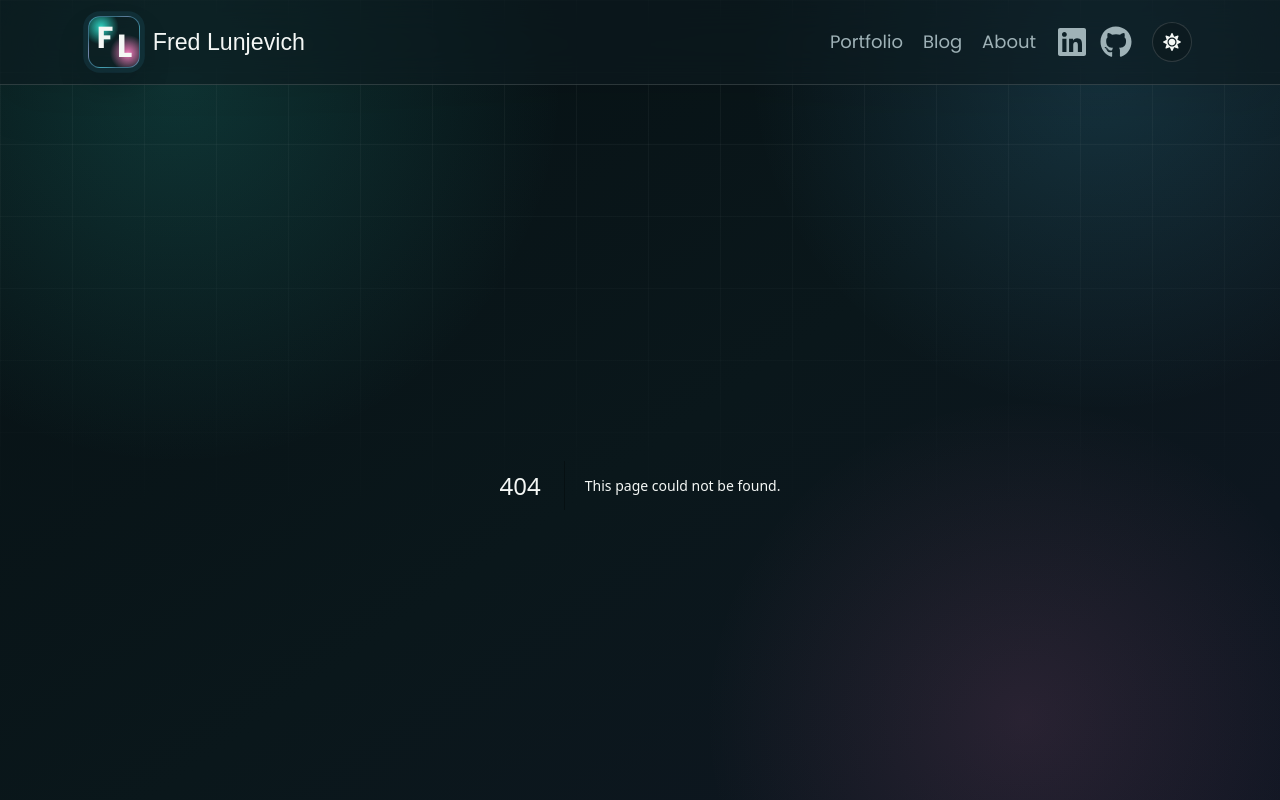
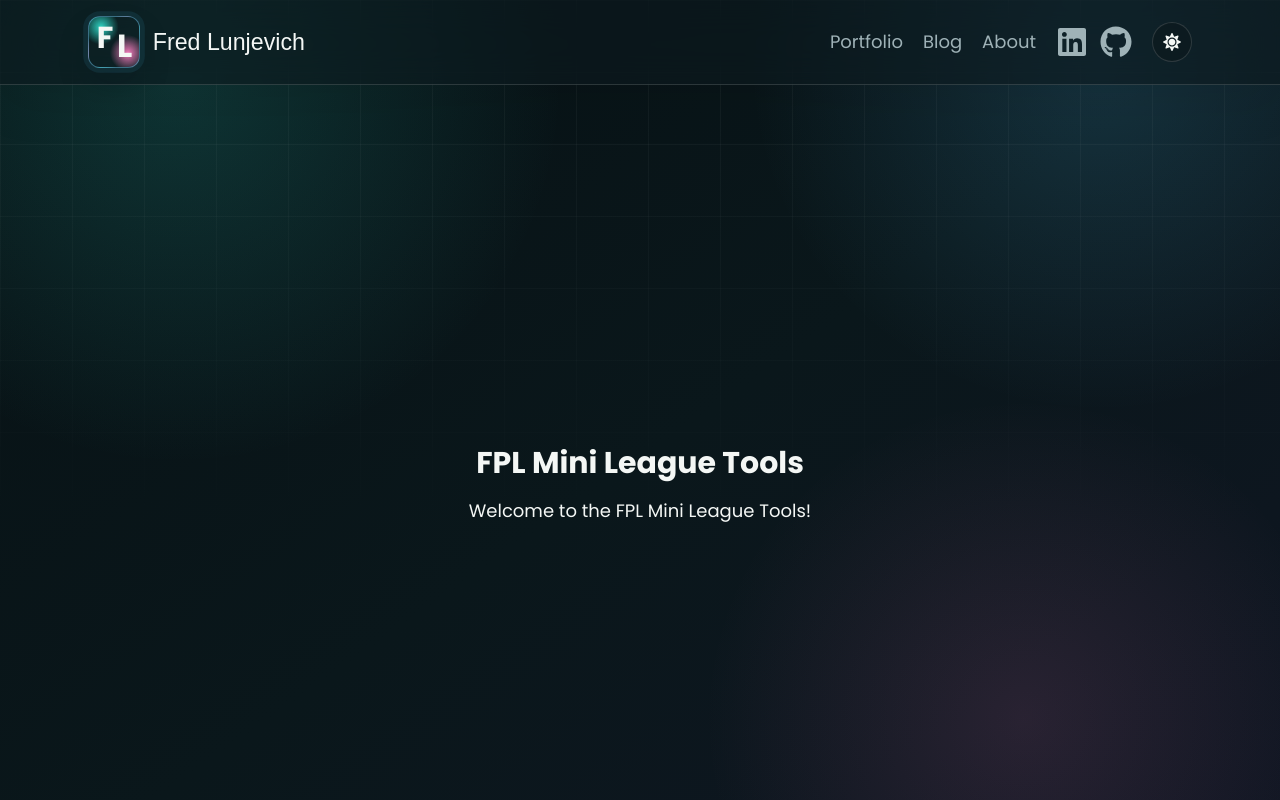
Before and after one commit to Floony7/next-blog-portfolio-2024, a Next.js app: page /fpl-mini-league-tools in a window 1280 px wide. Before the commit this address had no page. Shown: the top 800 px of the page. Built offline with nearby package versions, Linux system fonts and the light colour scheme; a web font is replaced by a local one.

Commit message:
Init mini league tools feature

```diff
--- /dev/null
+++ b/src/app/fpl-mini-league-tools/page.tsx
@@ -0,0 +1,10 @@
+export default async function MiniLeagueTools() {
+  return (
+    <div className="flex flex-col items-center justify-center min-h-screen py-2">
+      <h1 className="text-3xl font-bold mb-4">FPL Mini League Tools</h1>
+      <p className="text-lg text-center">
+        Welcome to the FPL Mini League Tools!
+      </p>
+    </div>
+  );
+}
```
